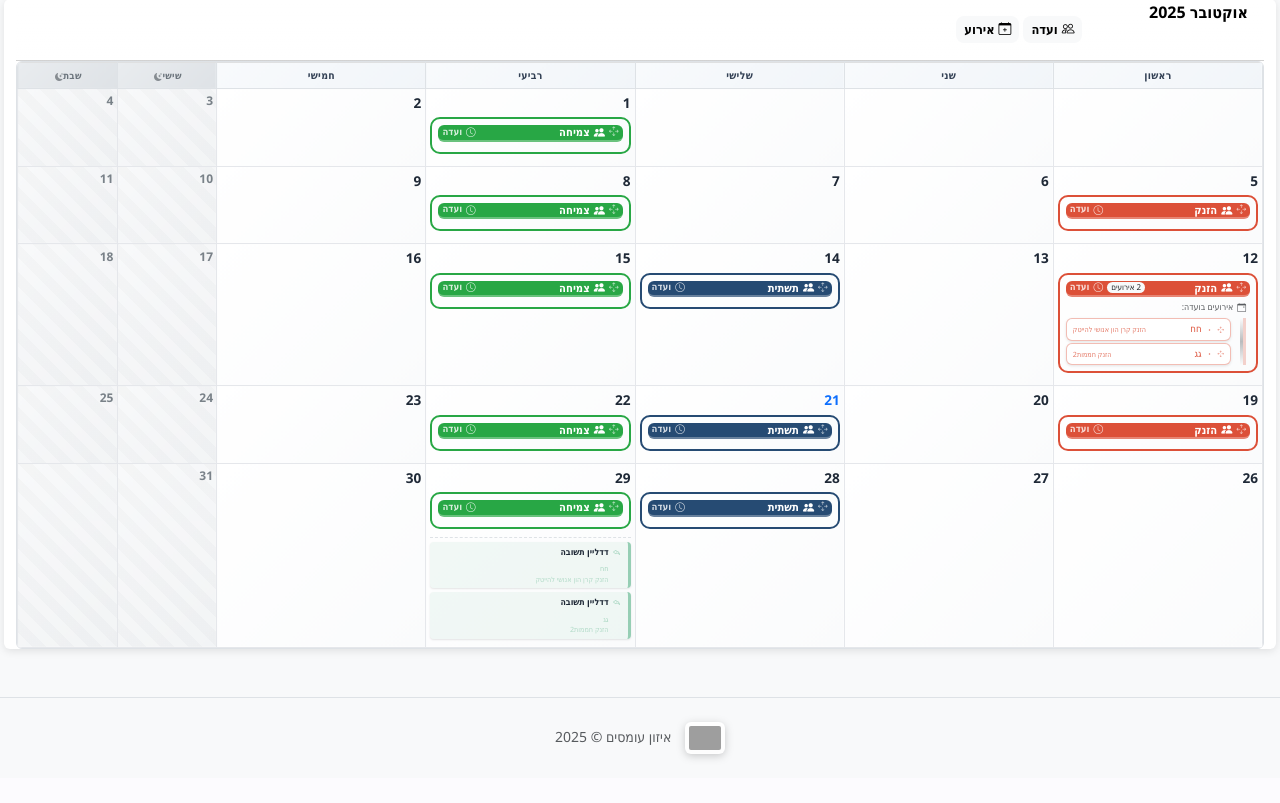
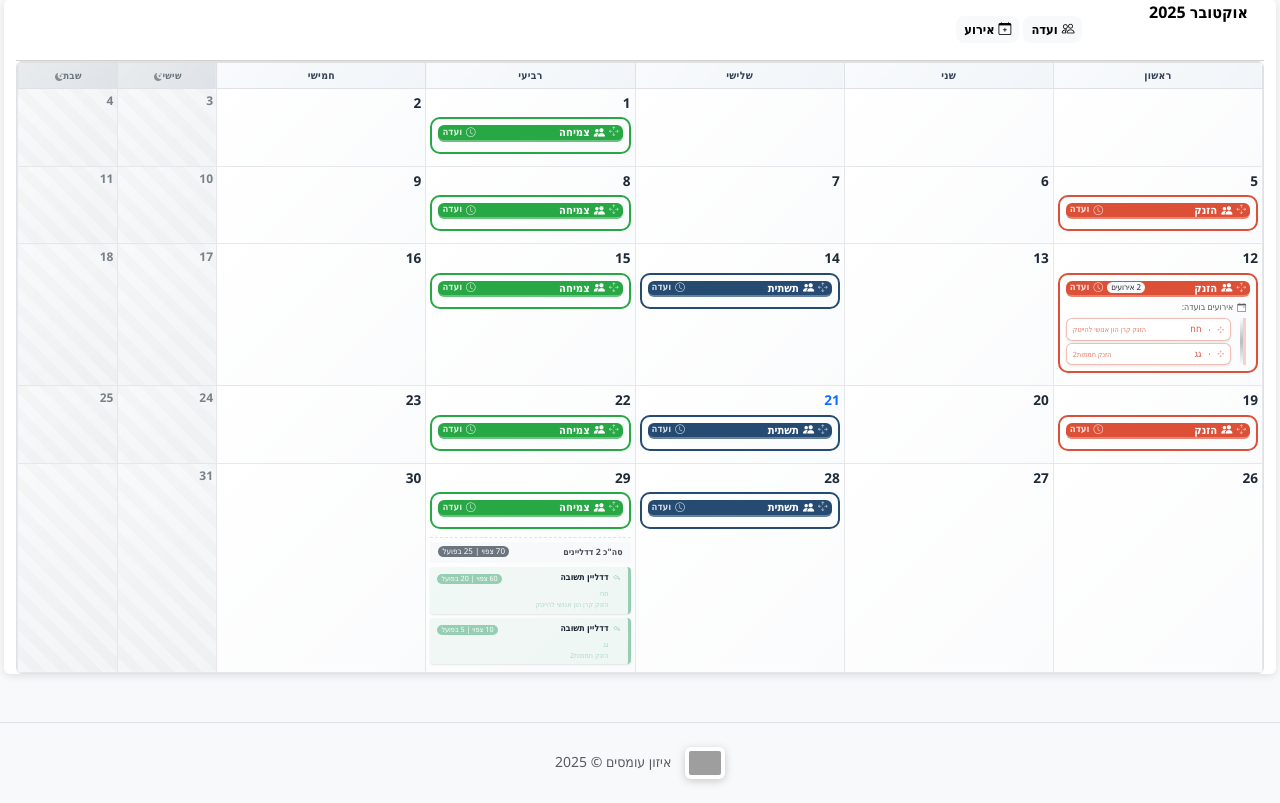
Before and after one commit to taldata/izun, a Flask app: page / in a window 1280 px wide. Shown: the part 242-1045 px from the top of the page. Before the commit the page ends 1002 px from the top, so only its background shows below. Run offline with Flask 3, Linux system fonts and the light colour scheme; a user stored in the database is signed in; data comes from the database, SQL or seed files in the repository; both versions use the stored data as it was after the commit; a map, chart or similar area stays blank; some libraries are stand-ins or nearby versions; grey boxes are pictures that could not be loaded.

Commit message:
feat: enhance deadline display in calendar with summary statistics
- Added functionality to calculate and display total expected and actual submissions for deadlines on specific dates.
- Introduced a summary header for multiple deadlines, improving clarity and user experience.
- Updated deadline badge to show individual expected and actual counts, enhancing information accessibility.

```diff
--- a/templates/index.html
+++ b/templates/index.html
@@ -936,10 +936,38 @@ function createMonthCalendar(year, month, isCompact = false) {
                 if (showDeadlineDates) {
                     const deadlines = getDeadlineDatesForDate(currentDateStr);
                     if (deadlines.length > 0) {
+                        // Calculate totals for this date
+                        let totalExpected = 0;
+                        let totalActual = 0;
+                        deadlines.forEach(dl => {
+                            totalExpected += dl.event.expected_requests || 0;
+                            totalActual += dl.event.actual_submissions || 0;
+                        });
+
                         const deadlinesContainer = document.createElement('div');
                         deadlinesContainer.className = 'deadline-dates-container mt-2';
                         deadlinesContainer.style.borderTop = '1px dashed #dee2e6';
                         deadlinesContainer.style.paddingTop = '4px';
+
+                        // Add summary header if there are multiple deadlines
+                        if (deadlines.length > 1) {
+                            const summaryDiv = document.createElement('div');
+                            summaryDiv.className = 'deadline-summary mb-1 px-2 py-1';
+                            summaryDiv.style.fontSize = isCompact ? '0.45rem' : '0.55rem';
+                            summaryDiv.style.backgroundColor = '#f8f9fa';
+                            summaryDiv.style.borderRadius = '3px';
+                            summaryDiv.style.fontWeight = 'bold';
+                            summaryDiv.style.color = '#495057';
+                            summaryDiv.innerHTML = `
+                                <div class="d-flex justify-content-between align-items-center">
+                                    <span>סה"כ ${deadlines.length} דדליינים</span>
+                                    <span class="badge" style="background-color: #6c757d; font-size: ${isCompact ? '0.4rem' : '0.5rem'};">
+                                        ${totalExpected} צפוי | ${totalActual} בפועל
+                                    </span>
+                                </div>
+                            `;
+                            deadlinesContainer.appendChild(summaryDiv);
+                        }
 
                         deadlines.forEach(deadline => {
                             const deadlineDiv = document.createElement('div');
@@ -953,16 +981,24 @@ function createMonthCalendar(year, month, isCompact = false) {
                             deadlineDiv.style.fontWeight = '500';
                             deadlineDiv.style.minHeight = isCompact ? '20px' : '24px';
 
+                            const expected = deadline.event.expected_requests || 0;
+                            const actual = deadline.event.actual_submissions || 0;
+
                             deadlineDiv.innerHTML = `
                                 <i class="${deadline.config.icon} me-1" style="font-size: ${isCompact ? '0.4rem' : '0.5rem'};"></i>
-                                <div class="d-flex flex-column">
-                                    <span class="text-truncate fw-bold" style="font-size: ${isCompact ? '0.45rem' : '0.55rem'};">${deadline.config.label}</span>
+                                <div class="d-flex flex-column flex-grow-1">
+                                    <div class="d-flex justify-content-between align-items-center gap-1">
+                                        <span class="text-truncate fw-bold" style="font-size: ${isCompact ? '0.45rem' : '0.55rem'};">${deadline.config.label}</span>
+                                        <span class="badge" style="background-color: ${deadline.config.color}; font-size: ${isCompact ? '0.35rem' : '0.45rem'}; white-space: nowrap;">
+                                            ${expected} צפוי | ${actual} בפועל
+                                        </span>
+                                    </div>
                                     <span class="text-truncate" style="font-size: ${isCompact ? '0.35rem' : '0.45rem'}; opacity: 0.8;">${deadline.event.name}</span>
                                     <span class="text-truncate" style="font-size: ${isCompact ? '0.35rem' : '0.45rem'}; opacity: 0.7;">${deadline.event.maslul_name}</span>
                                 </div>
                             `;
 
-                            deadlineDiv.title = `${deadline.config.label} - ${deadline.event.name} (${deadline.event.maslul_name})`;
+                            deadlineDiv.title = `${deadline.config.label} - ${deadline.event.name} (${deadline.event.maslul_name})\nצפוי: ${expected}, בפועל: ${actual}`;
                             deadlineDiv.style.cursor = 'pointer';
 
                             // Click to view event details
```
Also changed, not shown: committee_system.db.
